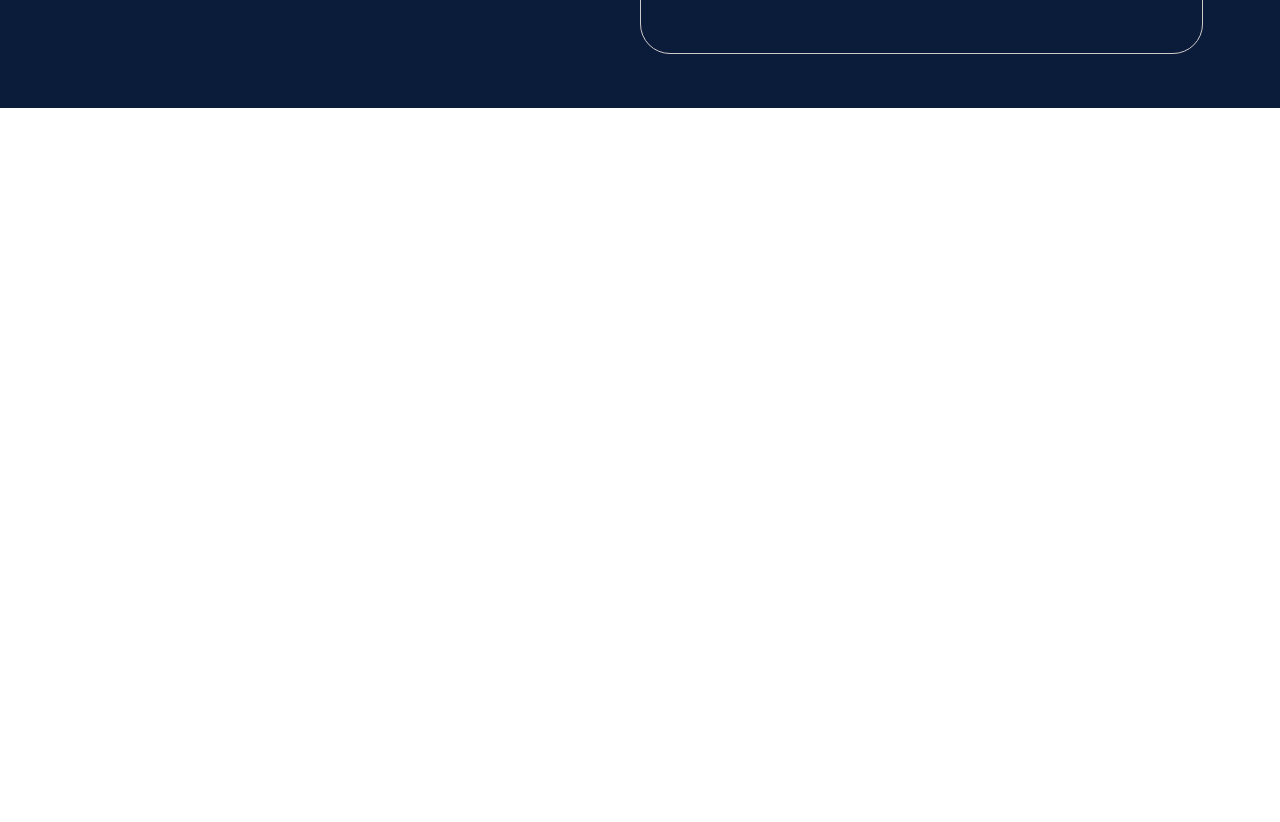
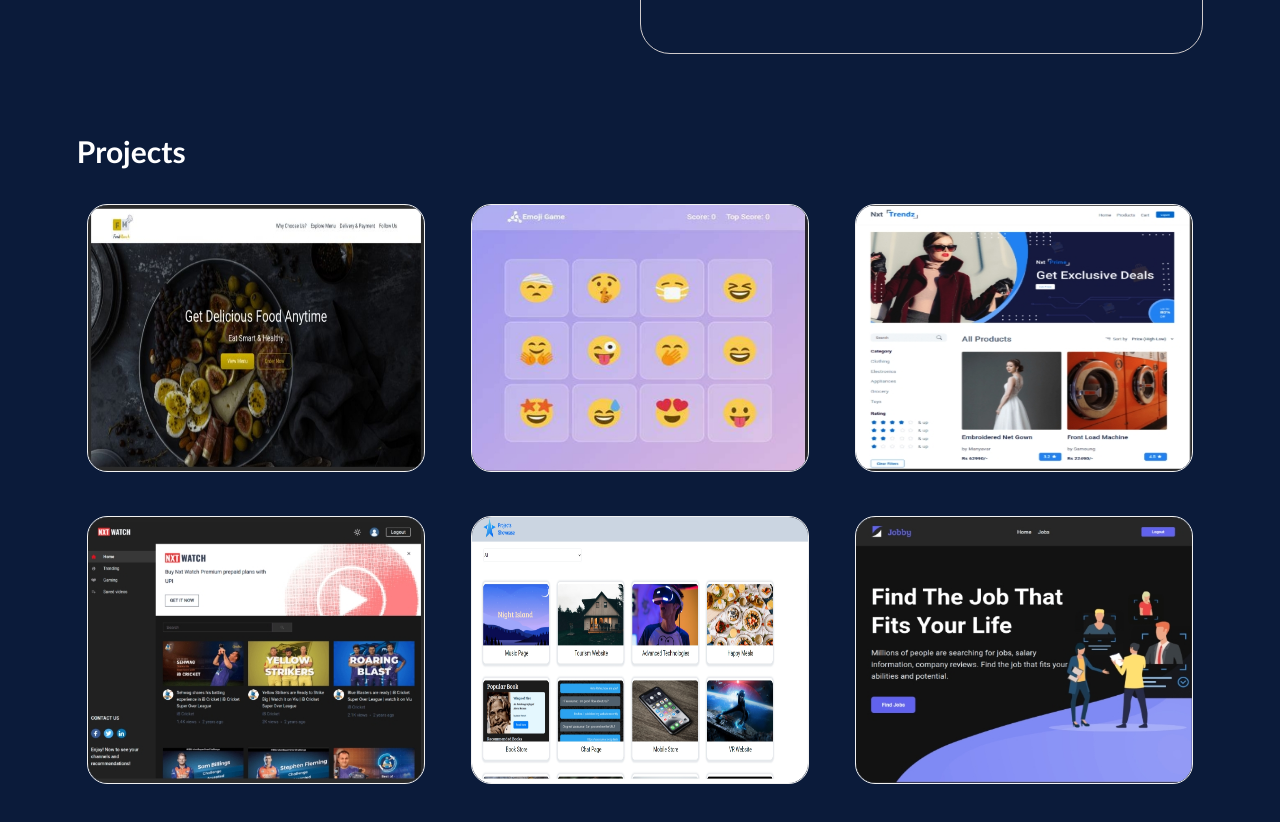
Before and after one commit to angalwarsupriya/supriya-portfolio, a React (Vite) app: page / in a window 1280 px wide. Shown: the part 1540-2362 px from the top of the page. Before the commit the page ends 1659 px from the top, so only its background shows below. Built offline with nearby package versions, Linux system fonts and the light colour scheme.

Commit message:
added projects component with projectCard component

```diff
--- a/src/App.jsx
+++ b/src/App.jsx
@@ -2,6 +2,7 @@ import './App.css'
 import Home from './components/Home'
 import Skills from './components/Skiils'
 import Navbar from './components/Navbar'
+import Projects from './components/Projects'
 function App() {
   return (
       <>
@@ -9,6 +10,7 @@ function App() {
         <Navbar/>
         <Home/>
         <Skills/>
+        <Projects/>
       </div>
       </>
 
--- /dev/null
+++ b/src/components/ProjectCard/index.css
@@ -0,0 +1,225 @@
+
+
+
+/* The flip card container - set the width and height to whatever you want. We have added the border property to demonstrate that the flip itself goes out of the box on hover (remove perspective if you don't want the 3D effect */
+.flip-card {
+    background-color: transparent;
+    border: 1px solid #f1f1f1;
+    perspective: 1000px; /* Remove this if you don't want the 3D effect */
+  }
+
+  /* This container is needed to position the front and back side */
+  .flip-card-inner {
+    position: relative;
+    width: 100%;
+    height: 100%;
+    text-align: center;
+    transition: transform 0.8s;
+    transform-style: preserve-3d;
+  }
+
+  /* Do an horizontal flip when you move the mouse over the flip box container */
+  .flip-card:hover .flip-card-inner {
+    transform: rotateY(180deg);
+  }
+
+  /* Position the front and back side */
+  .flip-card-front, .flip-card-back {
+    position: absolute;
+    width: 100%;
+    height: 100%;
+    -webkit-backface-visibility: hidden; /* Safari */
+    backface-visibility: hidden;
+  }
+
+  /* Style the front side (fallback if image is missing) */
+  .flip-card-front {
+    background-color: #bbb;
+    color: black;
+    border-radius: 20px;
+  }
+
+  /* Style the back side */
+  .flip-card-back {
+    color: white;
+    transform: rotateY(180deg);
+    border-radius: 20px;
+  }
+
+
+
+
+
+
+
+
+/*---------------------------------*/
+
+.project-card-con{
+    height: 43%;
+    width: 30%;
+    background-color:transparent;
+    border-radius: 20px;
+    border-radius: 10px;
+    margin: 10px;
+    border-radius: 20px;
+}
+
+
+.project-card-img-con{
+    height: 100%;
+    width: 100%;
+
+}
+.project-img{
+    height: 100%;
+    width: 100%;
+    border-radius: 20px;
+}
+.project-about-con{
+    height: 100%;
+    padding:1.6%;
+    display: flex;
+    display: flex;
+    flex-direction: column;
+    background-color: transparent;
+    background-color: 1px solid white;
+    backdrop-filter: blur(5px);
+}
+.project-name{
+    font-size: 20px;
+    margin-top: 2px;
+    margin-bottom: 2px;
+    color: aliceblue;
+}
+.project-des{
+    font-size: 13px;
+    color: #bbb;
+
+}
+a{
+    justify-self: end;
+    align-self: self-end;
+    cursor: pointer;
+
+}
+.project-link-icon{
+    font-size: 20px;
+    color: rgb(47, 110, 182);
+    margin-bottom: 15px;
+}
+
+
+@media screen and (max-width:200px){
+    .project-card-con{
+        height: 180px;
+        width: 90%;
+        margin-right: 0px;
+        margin-left: 0px;
+    }
+    .project-name{
+        font-size: 12px;
+    }
+    .project-des{
+        font-size:7px;
+    }
+    .project-link-icon{
+        font-size: 7px;
+        margin-right: 10px;
+    }
+}
+@media screen and (min-width:201px) and (max-width:349px){
+    .project-card-con{
+        height: 200px;
+        width: 90%;
+        margin-right: 0px;
+        margin-left: 0px;
+    }
+    .project-name{
+        font-size:13px;
+    }
+    .project-des{
+        font-size:10px;
+    }
+    .project-link-icon{
+        font-size: 14px;
+    }
+}
+@media screen and (min-width:350px) and (max-width:575px){
+
+    .project-name{
+        font-size: 10px;
+    }
+    .project-des{
+        font-size:7px;
+    }
+    .project-card-con{
+        height: 32%;
+        width: 47%;
+        margin-right: 0px;
+        margin-left: 0px;
+    }
+    .project-link-icon{
+        font-size: 9px;
+    }
+
+ }
+ @media screen and (min-width:576px) and (max-width:767px){
+
+    .project-name{
+        font-size: 12px;
+    }
+    .project-des{
+        font-size:8px;
+    }
+    .project-card-con{
+        height: 43%;
+        width: 29%;
+        margin-right: 0px;
+        margin-left: 0px;
+    }
+    .project-link-icon{
+        font-size: 13px;
+    }
+
+ }
+ @media screen and (min-width:768px) and (max-width:991px){
+    .project-card-con{
+        height: 45%;
+        width: 30%;
+
+    }
+    .project-name{
+        font-size: 17px;
+    }
+    .project-des{
+        font-size: 10px;
+    }
+    .project-link-icon{
+        font-size: 19px;
+
+    }
+     .project-card-con{
+        margin: 4px;
+     }
+     .project-link-icon{
+        font-size: 10px;
+        cursor:pointer;
+     }
+ }
+ @media screen and (min-width:992px) and (max-width:1200px){
+
+  .project-card-con{
+    height: 40%;
+  }
+  .project-name{
+    font-size: 11px;
+}
+.project-des{
+    font-size: 11px;
+}
+.project-link-icon{
+    font-size: 20px;
+}
+
+ }
--- /dev/null
+++ b/src/components/ProjectCard/index.jsx
@@ -0,0 +1,25 @@
+import './index.css'
+import { FaLink } from "react-icons/fa6";
+
+function ProjectCard(props) {
+const {proDetail } = props
+  return (
+
+    <div className='project-card-con flip-card'>
+    <div className="flip-card-inner">
+        <div className='project-card-img-con flip-card-front'>
+           <img className='project-img' alt={proDetail.projectTitle} src={proDetail.projectImg}/>
+        </div>
+        <div className="project-about-con flip-card-back">
+            <h4 className='project-name'>{proDetail.projectTitle}</h4>
+            <p className='project-des'>{proDetail.projectDescription}</p>
+            {proDetail.link !== undefined ?
+            <a href={proDetail.link} target='_blank'><FaLink className='project-link-icon'/></a> : '' }
+        </div>
+        </div>
+    </div>
+
+  )
+}
+
+export default ProjectCard
--- /dev/null
+++ b/src/components/Projects/index.css
@@ -0,0 +1,62 @@
+.projects-section-con{
+    width: 100vw;
+    padding-left:6%;
+    padding-right: 6%;
+    height: 100vh;
+}
+
+
+.projects-hea{
+    font-size: 30px;
+}
+.displaying-projects-con{
+    width: 100%;
+    height: 78%;
+    display: flex;
+    flex-wrap: wrap;
+    justify-content: space-between;
+}
+
+
+
+@media screen and (max-width:349px){
+    .projcts-in-lg{
+        display: none;
+      }
+    .projcts-in-md{
+      height: 80%;
+    }
+    .projects-hea{
+      font-size: 16px;
+      margin-bottom: 0px;
+    }
+    .projects-section-con{
+      min-height: 190vh;
+      max-height: 200vh;
+    }
+
+}
+@media screen and (min-width:350px) and (max-width:767px){
+.projects-hea{
+  font-size: 17px;
+  margin-bottom: 0px;
+}
+
+}
+@media screen and (max-width:767px){
+  .projcts-in-lg{
+    display: none;
+  }
+}
+@media screen and (min-width:768px){
+      .projcts-in-md{
+        display: none;
+      }
+}
+@media screen and (min-width:768px) and (max-width:991px){
+
+}
+@media screen and (min-width:992px) and (max-width:1200px){
+
+
+}
--- /dev/null
+++ b/src/components/Projects/index.jsx
@@ -0,0 +1,56 @@
+import './index.css'
+import ProjectCard from '../ProjectCard'
+
+const projectsData = [
+   {
+   projectTitle:'Food Munch',
+   projectDescription:'The food much app designed for order food an view menus, Food items, with very well picturs.',
+   projectImg:"images/Screenshot_26-11-2024_103318_www.bing.com.jpeg",
+   },
+   {
+   projectTitle:'Emoji Game',
+   projectDescription:"This is an engaging and interactive web-based game designed to test users memory and concentration skills. Players are presented with a grid of cards, each containing an emoji. The objective is to match pairs of identical emojis by flipping the cards. The game tracks the player's score, updating the top score with each successful match. The game features a responsive design, ensuring a seamless experience across various devices.",
+   projectImg:"images/Screenshot_26-11-2024_11310_www.bing.com.jpeg",
+   link:'https://craztGame.ccbp.tech'
+   },
+   {
+   projectTitle:'Nxt trends',
+   projectDescription:'This is a responsive e-commerce application inspired by platforms like Amazon. Users can browse, filter, and search for products. Secure user authentication ensures personalized experiences. Users can add items to a shopping cart and proceed through a seamless checkout process, The app ensures a responsive design for a smooth user experience across all devices. that allows users to search, and purchase products. It features user authentication, product filtering, and a dynamic shopping cart with real-time updates.',
+   projectImg:"images/Screenshot_26-11-2024_11727_www.bing.com.jpeg",
+   link:'https://NxtBuy.ccbp.tech'
+   },
+   {
+   projectTitle:'Nxt Watch',
+   projectDescription:'This is a React-based application similar to YouTube. Users can log in and watch various types of videos, including trending videos, gaming videos, and saved videos1. The project involves implementing features like user authentication, state management, context, page navigation, and responsive design using media queries and flexbox. The app also includes functionality to search for videos and view specific video details1.',
+   projectImg:"images/Screenshot_25-11-2024_235352_www.bing.com.jpeg",
+   link:'https://nxt-watch-video-player-box.vercel.app/'
+   },
+   {
+   projectTitle:'All Projects',
+   projectDescription:'The all projects its my all Projects showing dynamic Web page, Can search by title of Project, it includes my all Static, Dynamic and Responsive Projects',
+   projectImg:"images/Screenshot_26-11-2024_112520_angalwarsupriyaed25brjsceqhz58.drops.nxtwave.tech.jpeg",
+   },
+   {
+   projectTitle:'Jobby App',
+   projectDescription:'This app provides a user-friendly platform for job seekers. Users can log in, access job opportunities, and apply with ease2. The app includes features like job filtering by title and salary range, and it ensures user authentication using JWT tokens. in this we can search Jobs by Role like Frontend, and can filter based on the salary package and based on Job Type Like Internship..',
+   projectImg:"images/Screenshot_26-11-2024_12427_www.bing.com.jpeg",
+   link:'http://jobsBox.ccbp.tech'
+   }
+
+]
+
+
+function Projects() {
+  return (
+     <section id='my-projects' className='projects-section-con'>
+        <h2 className='projects-hea'>Projects</h2>
+        <div className='displaying-projects-con'>
+            {projectsData.map((proDetail)=>(
+               <ProjectCard proDetail={proDetail} key={proDetail.projectTitle}/>
+            ))}
+        </div>
+     </section>
+  )
+}
+
+export default Projects
```
